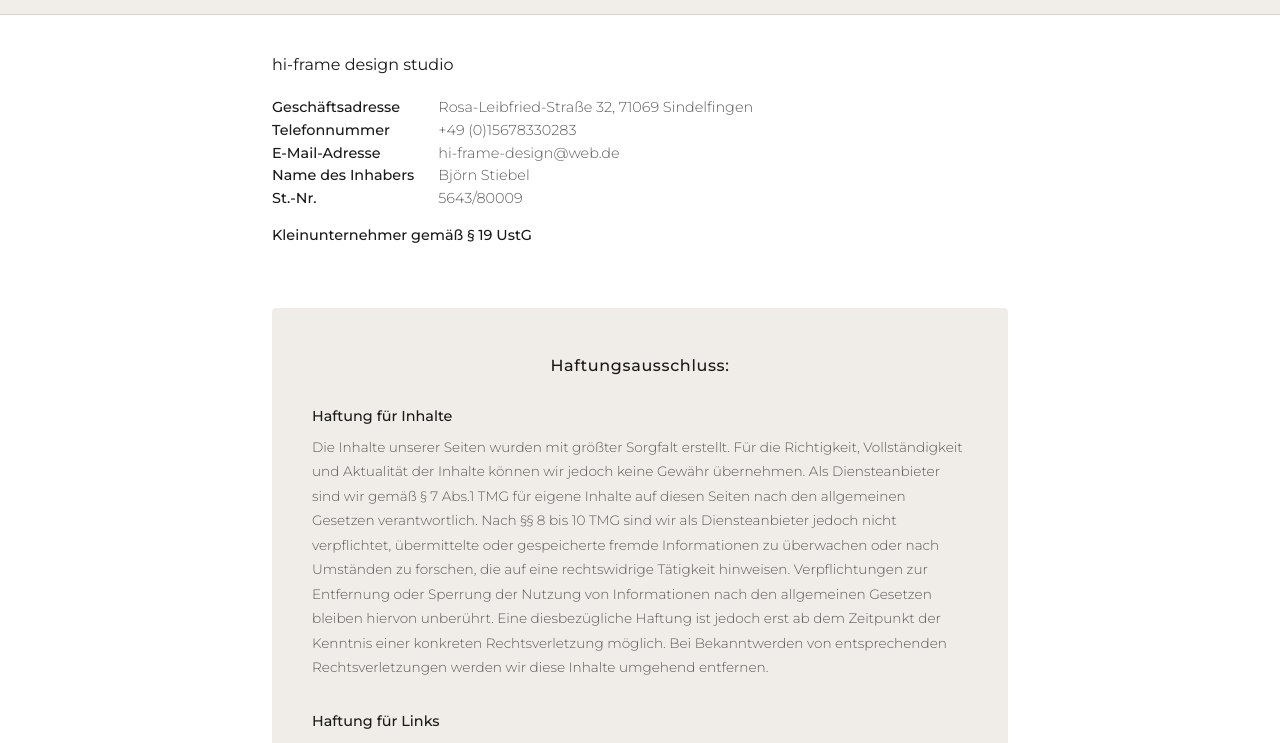
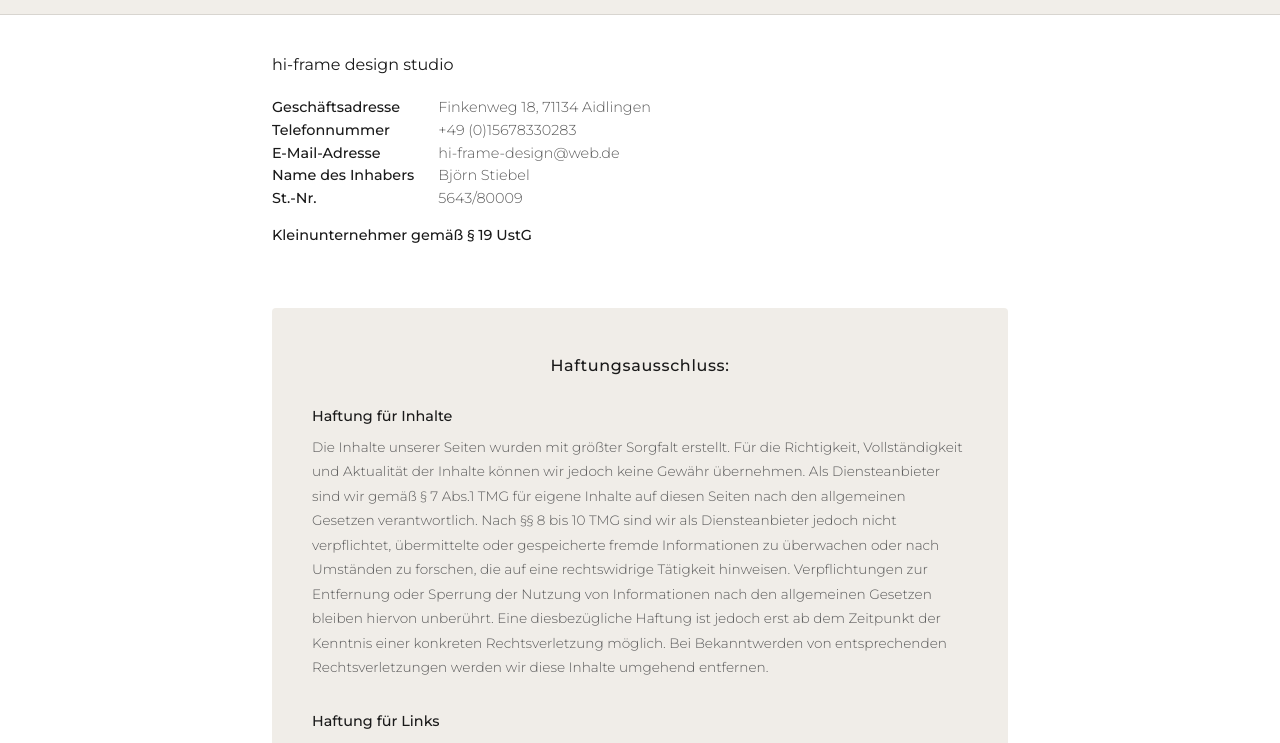
Before and after one commit to Hi-Frame/hi-frame-website, a plain HTML site: page impressum.html in a window 1280 px wide. Shown: the part 57-800 px from the top of the page. Drawn offline with Linux system fonts and the light colour scheme.

Commit message:
Update Foto und Adresse

```diff
--- a/impressum.html
+++ b/impressum.html
@@ -432,7 +432,7 @@
       <p class="firma">hi-frame design studio</p>
       <dl>
         <dt>Geschäftsadresse</dt>
-        <dd>Rosa-Leibfried-Straße 32, 71069 Sindelfingen</dd>
+        <dd>Finkenweg 18, 71134 Aidlingen</dd>
         <dt>Telefonnummer</dt>
         <dd>+49 (0)15678330283</dd>
         <dt>E-Mail-Adresse</dt>
```
Also changed, not shown: 1 other file.
